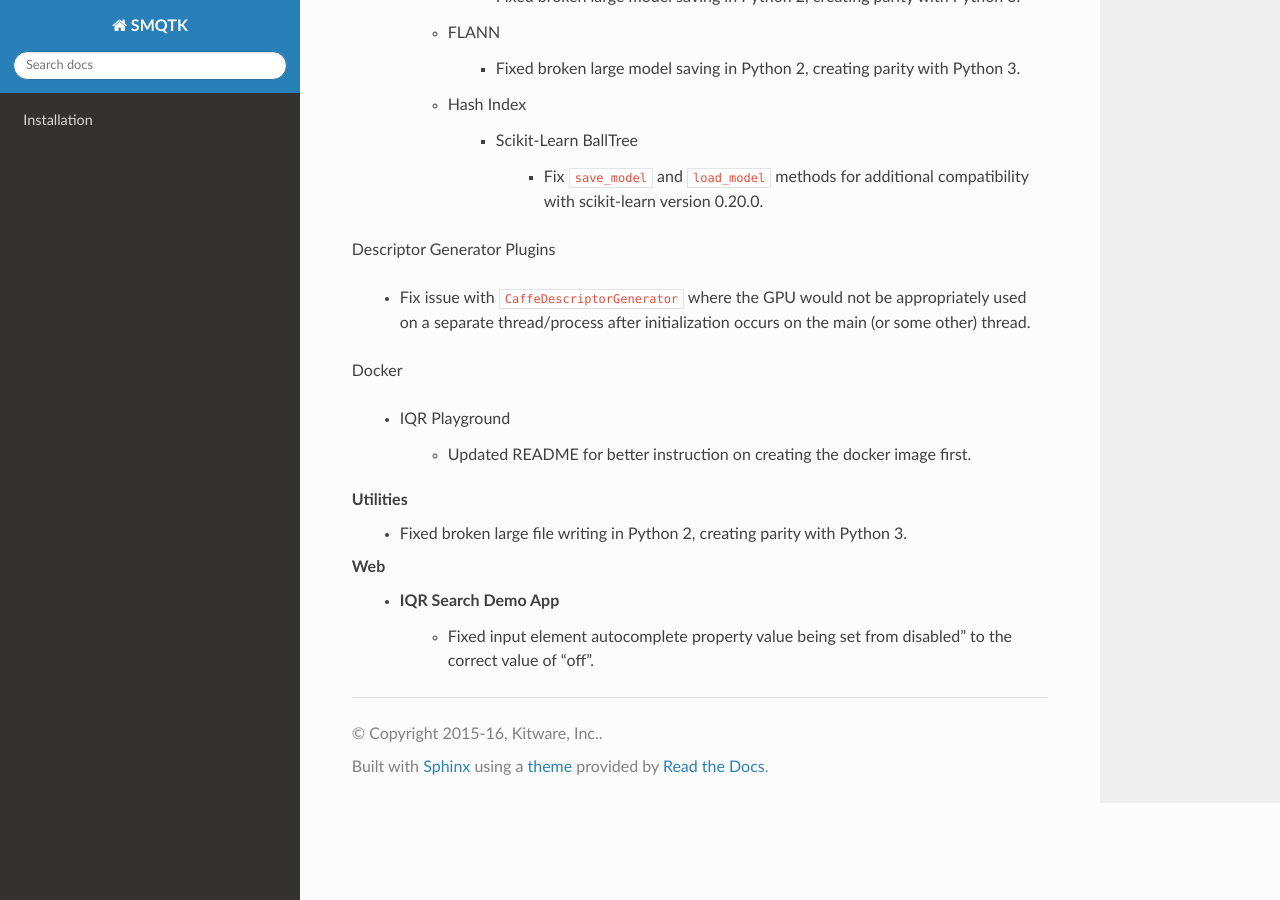
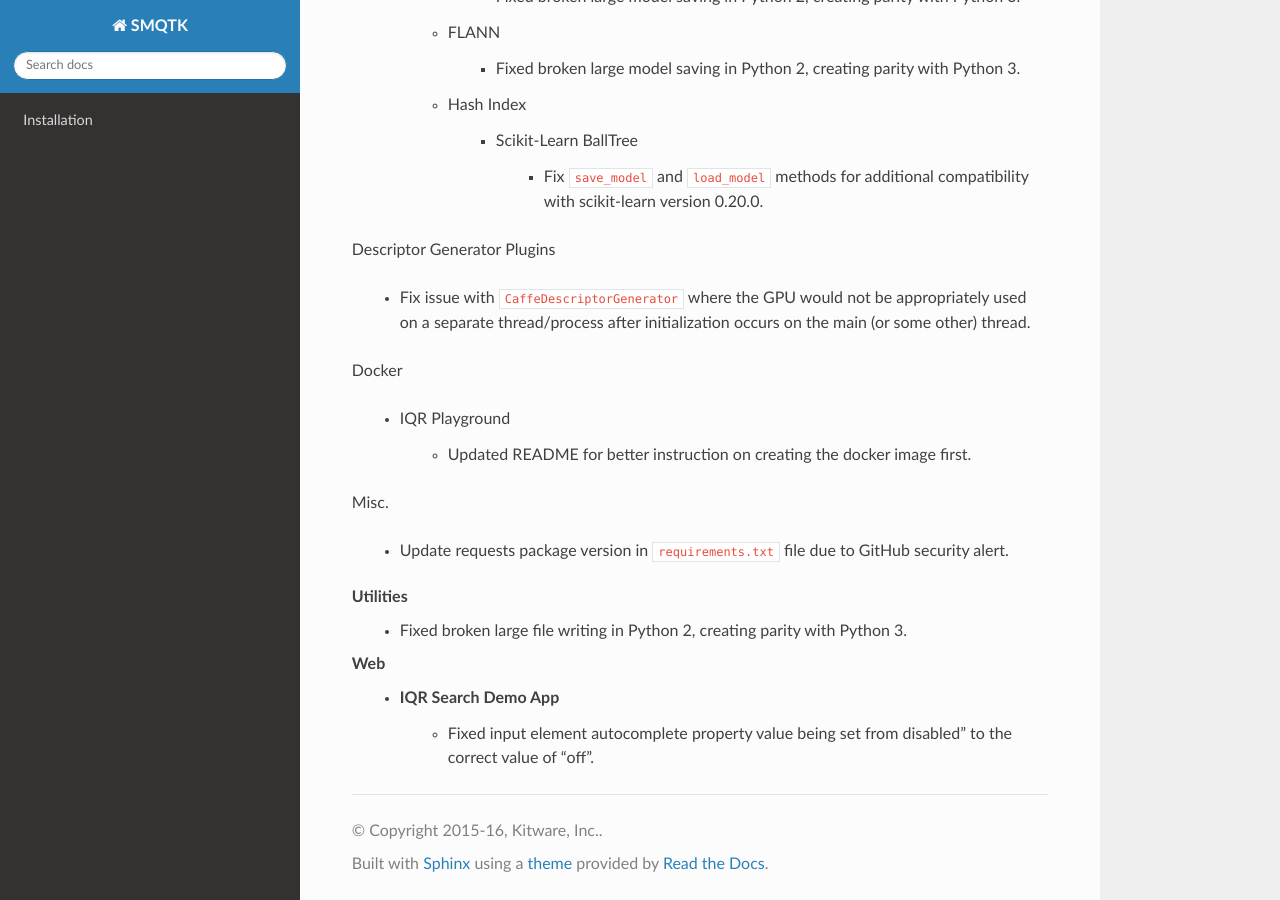
Before and after one commit to Kitware/SMQTK-Detection, a Sphinx documentation site: the page built from docs/release_notes/pending_release.rst, in a window 1280 px wide and 900 px high, scrolled down 539 px. Built offline with Sphinx 7.4.7 and the Read the Docs theme 2.0.0, drawn with Linux system fonts in a browser that asks for light colours; pages that are not in the unit, such as notebooks, are missing from menus; the version number could not be read and is left out.

Commit message:
Update required requests version based on GitHub security alert

```diff
--- a/docs/release_notes/pending_release.rst
+++ b/docs/release_notes/pending_release.rst
@@ -51,6 +51,11 @@ Docker
         - Updated README for better instruction on creating the docker image
           first.
 
+Misc.
+
+    - Update requests package version in ``requirements.txt`` file due to
+      GitHub security alert.
+
 Utilities
     - Fixed broken large file writing in Python 2, creating parity
       with Python 3.
--- a/requirements.txt
+++ b/requirements.txt
@@ -12,7 +12,7 @@ matplotlib==2.0.2
 numpy==1.13.0
 Pillow==4.0.0
 pymongo==3.4.0
-requests==2.18.1
+requests==2.20.0
 scikit-learn==0.18.1
 scipy==0.19.0
 six==1.10.0
```
